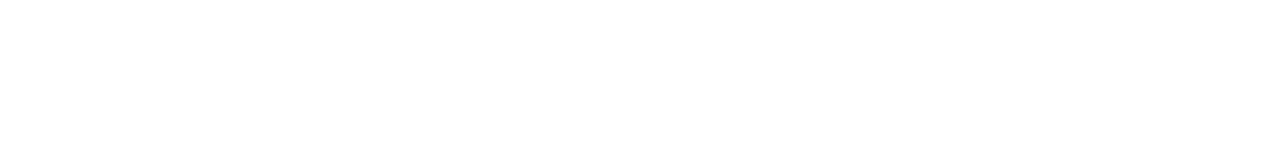
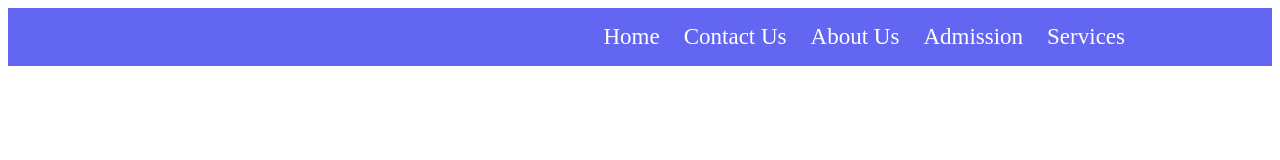
Before and after one commit to anisurarzu/Css-Display-Porperty, a plain HTML site: page index.html in a window 1280 px wide. Drawn offline with Linux system fonts and the light colour scheme.

Commit message:
nav bar added

```diff
--- a/index.html
+++ b/index.html
@@ -4,7 +4,35 @@
 		<meta charset="UTF-8" />
 		<meta http-equiv="X-UA-Compatible" content="IE=edge" />
 		<meta name="viewport" content="width=device-width, initial-scale=1.0" />
-		<title>Document</title>
+		<title>DevSchool</title>
+		<style>
+			a {
+				text-decoration: none;
+				font-size: 23px;
+				padding-left: 10px;
+				padding-right: 10px;
+				color: white;
+			}
+			.nav-container {
+				background-color: #6366f1;
+				display: flex;
+				justify-content: end;
+				padding-right: 137px;
+				padding-top: 16px;
+				padding-bottom: 16px;
+			}
+		</style>
 	</head>
-	<body></body>
+	<body>
+		<!-- this is navbar -->
+		<div class="nav-container">
+			<nav class="">
+				<a href="#">Home</a>
+				<a href="#">Contact Us</a>
+				<a href="#">About Us</a>
+				<a href="#">Admission</a>
+				<a href="#">Services</a>
+			</nav>
+		</div>
+	</body>
 </html>
```
